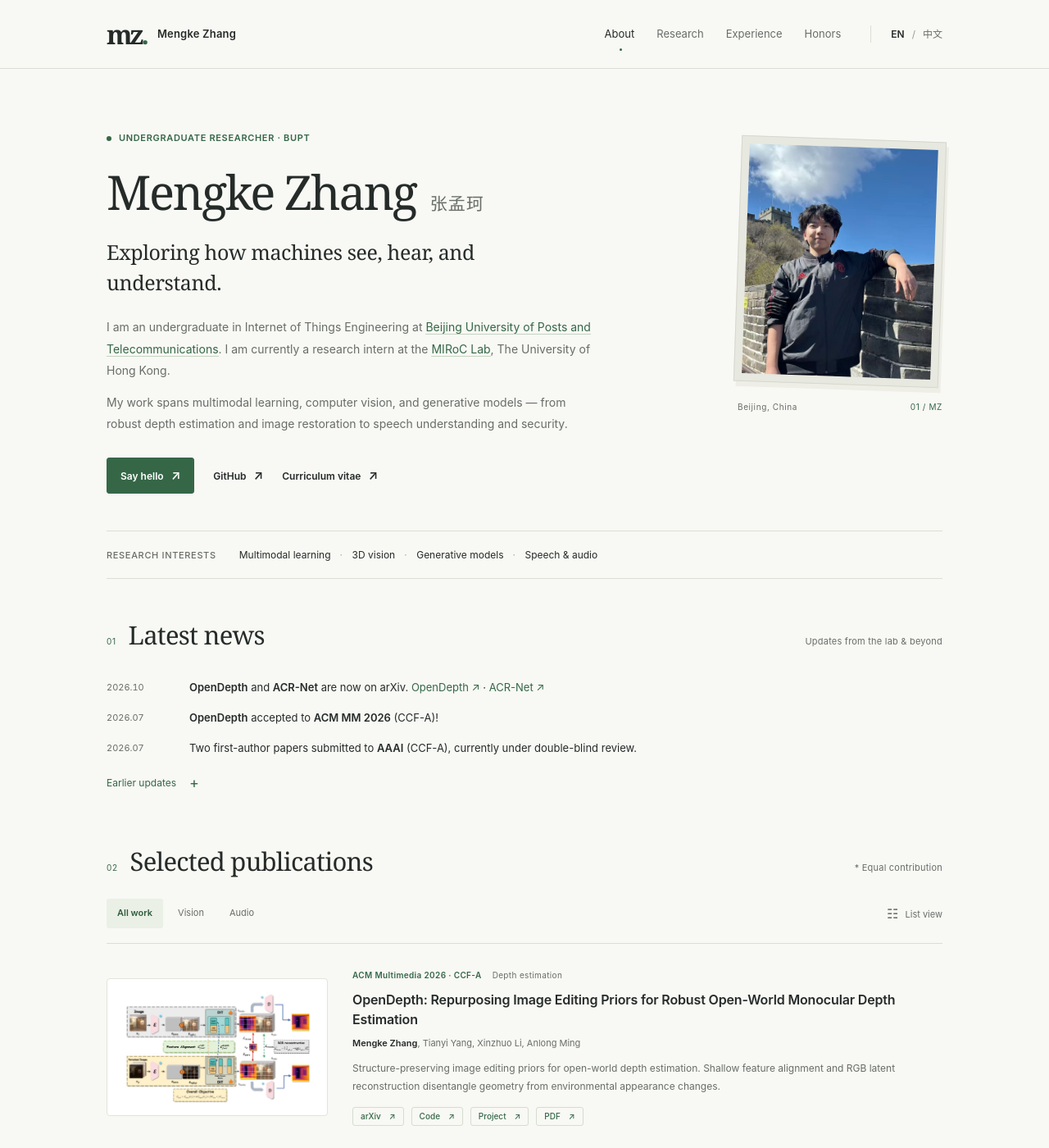
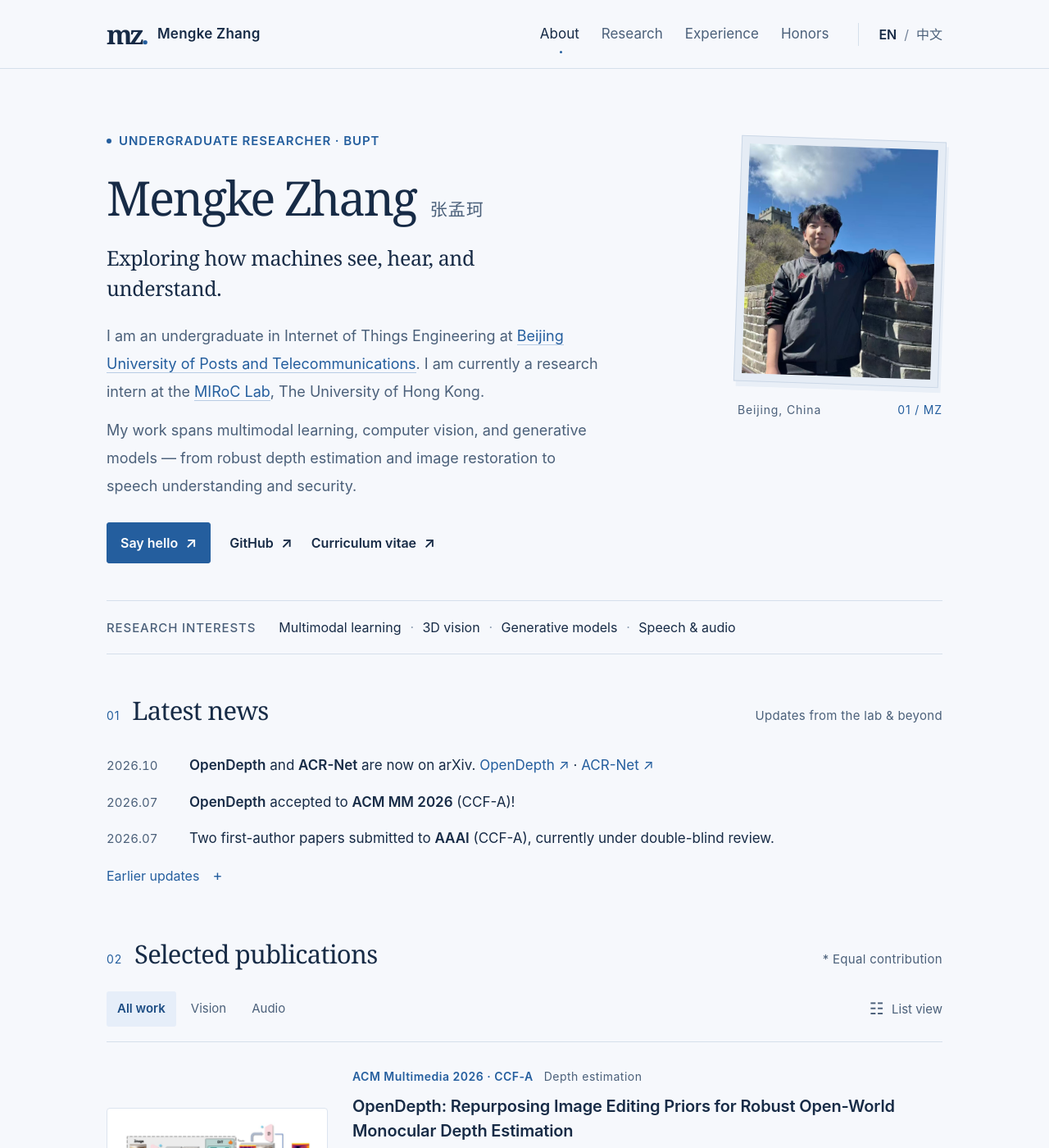
Before and after one commit to zmkshakespar/zmkshakespar.github.io, a Jekyll site: the page built from _pages/about.md, in a window 1280 px wide and 1400 px high. Shown: the whole window at 82% size. Built offline with Jekyll 4.4.1, drawn with Linux system fonts in a browser that asks for light colours.

Commit message:
Improve readability, switch to blue palette and replace favicon

```diff
--- a/_layouts/academic.html
+++ b/_layouts/academic.html
@@ -7,7 +7,7 @@
   <meta name="viewport" content="width=device-width, initial-scale=1">
   <title>{{ ui.name }} · {{ ui.page_title }}</title>
   <meta name="description" content="{{ ui.description | escape }}">
-  <meta name="theme-color" content="#f8f8f4">
+  <meta name="theme-color" content="#f6f8fc">
   <link rel="canonical" href="{{ page.url | absolute_url }}">
   <link rel="alternate" hreflang="en" href="{{ '/' | absolute_url }}">
   <link rel="alternate" hreflang="zh-CN" href="{{ '/zh/' | absolute_url }}">
@@ -16,8 +16,11 @@
   <meta property="og:description" content="{{ ui.description | escape }}">
   <meta property="og:url" content="{{ page.url | absolute_url }}">
   <meta property="og:image" content="{{ '/images/profile.png' | absolute_url }}">
-  <link rel="icon" href="{{ '/images/favicon.ico' | relative_url }}">
-  <link rel="stylesheet" href="{{ '/assets/css/academic.css' | relative_url }}">
+  <link rel="icon" href="{{ '/images/favicon.ico' | relative_url }}?v=mz-blue-2" sizes="16x16 32x32 48x48 64x64">
+  <link rel="icon" type="image/svg+xml" href="{{ '/images/favicon.svg' | relative_url }}?v=mz-blue-2" sizes="any">
+  <link rel="apple-touch-icon" sizes="180x180" href="{{ '/images/apple-touch-icon.png' | relative_url }}?v=mz-blue-2">
+  <link rel="manifest" href="{{ '/images/manifest.json' | relative_url }}?v=mz-blue-2">
+  <link rel="stylesheet" href="{{ '/assets/css/academic.css' | relative_url }}?v=blue-readable-2">
   <script src="{{ '/assets/js/academic.js' | relative_url }}" defer></script>
 </head>
 <body>
--- a/assets/css/academic.css
+++ b/assets/css/academic.css
@@ -1,11 +1,11 @@
 /* A lightweight, editorial academic homepage. No framework or webfont required. */
 :root {
-  --paper:#f8f8f4;
-  --ink:#252b29;
-  --muted:#686e68;
-  --accent:#356747;
-  --accent-light:#eaf0e6;
-  --line:#dcded5;
+  --paper:#f6f8fc;
+  --ink:#172b46;
+  --muted:#4b607a;
+  --accent:#245e9e;
+  --accent-light:#e6eef9;
+  --line:#d5dfeb;
   --serif:Georgia,'Times New Roman','Noto Serif SC',SimSun,serif;
   --sans:Inter,-apple-system,BlinkMacSystemFont,'Segoe UI','Microsoft YaHei',sans-serif;
 }
@@ -21,7 +21,7 @@ body {
   background:var(--paper);
   color:var(--ink);
   font-family:var(--sans);
-  font-size:15px;
+  font-size:18px;
   line-height:1.75;
   -webkit-font-smoothing:antialiased;
 }
@@ -55,7 +55,7 @@ button:focus-visible {
   display:none!important;
 }
 ::selection {
-  background:#dce8d3;
+  background:#d6e6fc;
 }
 h1,h2,h3,p,figure {
   margin:0;
@@ -65,7 +65,7 @@ h1,h2 {
   font-weight:400;
 }
 h3 {
-  font-size:16px;
+  font-size:20px;
   line-height:1.5;
   font-weight:600;
 }
@@ -83,7 +83,7 @@ strong {
   position:sticky;
   top:0;
   z-index:10;
-  background:rgba(248,248,244,.96);
+  background:rgba(246,248,252,.96);
   backdrop-filter:blur(14px);
 }
 .header-inner {
@@ -113,7 +113,7 @@ strong {
   color:var(--accent);
 }
 .wordmark-name {
-  font-size:13px;
+  font-size:17px;
   font-weight:600;
   letter-spacing:.015em;
 }
@@ -122,7 +122,7 @@ strong {
   gap:27px;
   align-items:center;
   margin-left:auto;
-  font-size:13px;
+  font-size:17px;
 }
 .main-nav a {
   color:var(--muted);
@@ -147,8 +147,8 @@ strong {
   align-items:center;
   border-left:1px solid var(--line);
   padding-left:24px;
-  font-size:12px;
-  color:#999;
+  font-size:16px;
+  color:#718198;
 }
 .language-switch a {
   color:var(--muted);
@@ -165,7 +165,7 @@ strong {
   align-items:start;
 }
 .eyebrow,.small-label,.section-aside,.section-number,.experience-date,.paper-meta,.award-date,.profile figcaption,.site-footer {
-  font-size:11px;
+  font-size:15px;
   letter-spacing:.06em;
 }
 .eyebrow {
@@ -209,7 +209,7 @@ strong {
 .biography {
   margin-top:22px;
   color:var(--muted);
-  font-size:14px;
+  font-size:18px;
   line-height:1.9;
   max-width:600px;
 }
@@ -217,14 +217,15 @@ strong {
   margin-top:12px;
 }
 .biography a {
-  border-bottom:1px solid #c6d4c2;
+  border-bottom:1px solid #b8cce4;
 }
 .contact-links {
   display:flex;
+  flex-wrap:wrap;
   gap:23px;
   align-items:center;
   margin-top:27px;
-  font-size:12px;
+  font-size:16px;
   font-weight:600;
 }
 .contact-links>a {
@@ -241,22 +242,22 @@ strong {
   border-radius:3px;
 }
 .contact-links .primary-link:hover {
-  background:#244e33;
+  background:#183a63;
   text-decoration:none;
 }
 .contact-links>a>span {
-  font-size:15px;
+  font-size:18px;
 }
 .profile {
   padding-top:10px;
 }
 .portrait-frame {
   position:relative;
-  background:#e7e8df;
+  background:#e5ecf5;
   padding:9px;
   transform:rotate(2deg);
-  border:1px solid #d6d8ce;
-  box-shadow:3px 6px 0 #eeeee6;
+  border:1px solid #ccd8e7;
+  box-shadow:3px 6px 0 #e9eff7;
 }
 .portrait-frame img {
   width:100%;
@@ -270,7 +271,7 @@ strong {
   justify-content:space-between;
   gap:8px;
   margin-top:19px;
-  font-size:10px;
+  font-size:14px;
   color:var(--muted);
 }
 .portrait-coordinate {
@@ -299,7 +300,7 @@ strong {
   flex-wrap:wrap;
   margin:0;
   padding:0;
-  font-size:12px;
+  font-size:16px;
 }
 .research-interests li {
   position:relative;
@@ -308,7 +309,7 @@ strong {
   content:'·';
   position:absolute;
   left:-15px;
-  color:#a3a99f;
+  color:#8a9bb0;
 }
 .section-heading {
   display:flex;
@@ -324,7 +325,7 @@ strong {
 }
 .section-number {
   color:var(--accent);
-  font-size:10px;
+  font-size:14px;
   font-family:var(--sans);
 }
 .section-heading h2 {
@@ -349,12 +350,12 @@ strong {
   grid-template-columns:85px 1fr;
   gap:16px;
   padding:7px 0;
-  font-size:13px;
+  font-size:17px;
   line-height:1.8;
 }
 .news-list time {
   color:var(--muted);
-  font-size:11px;
+  font-size:15px;
   font-variant-numeric:tabular-nums;
   padding-top:2px;
 }
@@ -367,7 +368,7 @@ strong {
 .past-news summary,.honors-details summary {
   cursor:pointer;
   list-style:none;
-  font-size:12px;
+  font-size:16px;
   color:var(--accent);
   display:flex;
   gap:16px;
@@ -407,23 +408,23 @@ strong {
   background:transparent;
   color:var(--muted);
   padding:5px 13px;
-  font-size:11px;
+  font-size:15px;
   border-radius:3px;
 }
 .filters button:hover {
   color:var(--accent);
-  background:#eef1e9;
+  background:#edf3fc;
 }
 .filters button.is-active {
   background:var(--accent-light);
-  color:#2e5c3d;
+  color:#1d4d84;
   font-weight:600;
 }
 .view-toggle {
   border:0;
   color:var(--muted);
   background:transparent;
-  font-size:11px;
+  font-size:15px;
   white-space:nowrap;
   padding:4px 0 4px 10px;
 }
@@ -431,12 +432,13 @@ strong {
   color:var(--accent);
 }
 .view-toggle>span:first-child {
-  font-size:16px;
+  font-size:20px;
   vertical-align:-1px;
   margin-right:5px;
 }
 .publication {
   display:grid;
+  min-width:0;
   grid-template-columns:270px 1fr;
   gap:30px;
   padding:30px 0;
@@ -444,7 +446,7 @@ strong {
 }
 .publication-image {
   background:#fff;
-  border:1px solid #e3e4dc;
+  border:1px solid #dce4ef;
   border-radius:4px;
   overflow:hidden;
   display:flex;
@@ -456,7 +458,7 @@ strong {
   transition:border-color .2s,transform .2s;
 }
 .publication-image:hover {
-  border-color:#93a88b;
+  border-color:#87a9d0;
   transform:translateY(-2px);
 }
 .publication-image img {
@@ -470,7 +472,7 @@ strong {
   align-items:center;
   flex-wrap:wrap;
   margin-bottom:9px;
-  font-size:10px;
+  font-size:14px;
   letter-spacing:.035em;
 }
 .venue {
@@ -481,7 +483,7 @@ strong {
   color:var(--muted);
 }
 .publication h3 {
-  font-size:16px;
+  font-size:20px;
   line-height:1.5;
   letter-spacing:-.15px;
 }
@@ -490,7 +492,7 @@ strong {
 }
 .authors {
   color:var(--muted);
-  font-size:11px;
+  font-size:15px;
   margin-top:8px;
   line-height:1.75;
 }
@@ -499,7 +501,7 @@ strong {
   font-weight:600;
 }
 .paper-description {
-  font-size:12px;
+  font-size:16px;
   line-height:1.8;
   color:var(--muted);
   margin-top:10px;
@@ -514,16 +516,16 @@ strong {
   display:flex;
   gap:10px;
   align-items:center;
-  border:1px solid #d5ddcf;
+  border:1px solid #bfd0e5;
   border-radius:3px;
   padding:2px 9px;
-  font-size:10px;
+  font-size:14px;
   color:var(--accent);
   font-weight:500;
 }
 .paper-links>a:hover {
   background:var(--accent-light);
-  border-color:#aabda0;
+  border-color:#8caed4;
   text-decoration:none;
 }
 .publication-list.is-compact .publication {
@@ -534,6 +536,7 @@ strong {
   display:none;
 }
 .publication-list.is-compact .publication-body {
+  min-width:0;
   position:relative;
 }
 .publication-list.is-compact .publication h3 {
@@ -541,17 +544,17 @@ strong {
 }
 .review-note {
   display:grid;
-  grid-template-columns:100px 1fr;
+  grid-template-columns:120px 1fr;
   gap:16px;
   padding:20px 0;
   border-bottom:1px solid var(--line);
 }
 .review-note .small-label {
-  font-size:10px;
+  font-size:14px;
   padding-top:3px;
 }
 .review-note p {
-  font-size:12px;
+  font-size:16px;
   color:var(--muted);
   line-height:1.85;
 }
@@ -567,7 +570,7 @@ strong {
 }
 .experience-date {
   color:var(--muted);
-  font-size:10px;
+  font-size:14px;
   letter-spacing:0;
   padding-top:3px;
   font-variant-numeric:tabular-nums;
@@ -580,7 +583,7 @@ strong {
   align-items:center;
   justify-content:center;
   background:#fff;
-  border:1px solid #e7e7df;
+  border:1px solid #dce5f0;
   border-radius:5px;
 }
 .institution-logo img {
@@ -589,14 +592,14 @@ strong {
   object-fit:contain;
 }
 .experience-content h3 {
-  font-size:14px;
+  font-size:18px;
 }
 .experience-role {
-  font-size:12px;
+  font-size:16px;
   margin-top:4px;
 }
 .experience-description {
-  font-size:12px;
+  font-size:16px;
   color:var(--muted);
   line-height:1.8;
   margin-top:6px;
@@ -610,12 +613,12 @@ strong {
   padding-top:24px;
 }
 .skills-list dt {
-  font-size:12px;
+  font-size:16px;
   font-weight:600;
   margin-bottom:5px;
 }
 .skills-list dd {
-  font-size:12px;
+  font-size:16px;
   line-height:1.9;
   color:var(--muted);
   margin:0;
@@ -631,23 +634,23 @@ strong {
   border-top:1px solid var(--line);
 }
 .award-date {
-  font-size:10px;
+  font-size:14px;
   color:var(--muted);
   padding-top:3px;
   letter-spacing:0;
 }
 .award h3 {
-  font-size:13px;
+  font-size:17px;
   font-weight:500;
 }
 .award p {
-  font-size:11px;
+  font-size:15px;
   color:var(--muted);
   margin-top:3px;
 }
 .award p a {
   margin-left:12px;
-  font-size:10px;
+  font-size:14px;
 }
 .honors-details {
   margin-top:22px;
@@ -659,13 +662,13 @@ strong {
   margin-top:23px;
 }
 .honor-gallery>a {
-  font-size:11px;
+  font-size:15px;
   color:var(--muted);
   line-height:1.6;
 }
 .honor-gallery>a>div {
   height:150px;
-  background:#eeefe7;
+  background:#e9eff7;
   padding:10px;
   border:1px solid var(--line);
   margin-bottom:10px;
@@ -694,12 +697,12 @@ strong {
   letter-spacing:-.5px;
 }
 .contact-section p:not(.eyebrow) {
-  font-size:12px;
+  font-size:16px;
   color:var(--muted);
   margin-top:8px;
 }
 .contact-section>a {
-  font-size:12px;
+  font-size:16px;
   white-space:nowrap;
 }
 .contact-section>a>span {
@@ -712,7 +715,7 @@ strong {
   gap:15px;
   padding-top:24px;
   padding-bottom:30px;
-  font-size:10px;
+  font-size:14px;
   color:var(--muted);
   letter-spacing:.01em;
 }
@@ -842,7 +845,7 @@ html[lang=zh-CN] .hero h1 .name-secondary {
   }
   .wordmark-name {
     display:inline;
-    font-size:12px;
+    font-size:16px;
   }
   .language-switch {
     margin-left:auto;
@@ -853,8 +856,8 @@ html[lang=zh-CN] .hero h1 .name-secondary {
     order:3;
     width:100%;
     justify-content:space-between;
-    gap:12px;
-    font-size:11px;
+    gap:8px;
+    font-size:14px;
   }
   .main-nav a.active::after {
     bottom:-5px;
@@ -869,7 +872,7 @@ html[lang=zh-CN] .hero h1 .name-secondary {
   }
   .hero .eyebrow {
     grid-column:1/-1;
-    font-size:9px;
+    font-size:13px;
     letter-spacing:.04em;
     margin-bottom:20px;
   }
@@ -902,7 +905,7 @@ html[lang=zh-CN] .hero h1 .name-secondary {
     height:128px;
   }
   .profile figcaption {
-    font-size:8px;
+    font-size:12px;
     line-height:1.5;
     margin-top:12px;
     letter-spacing:0;
@@ -921,13 +924,13 @@ html[lang=zh-CN] .hero h1 .name-secondary {
   .biography {
     grid-column:1/-1;
     margin-top:18px;
-    font-size:13px;
+    font-size:17px;
   }
   .contact-links {
     grid-column:1/-1;
     margin-top:22px;
-    gap:22px;
-    font-size:11px;
+    gap:14px 20px;
+    font-size:15px;
   }
   .research-interests {
     margin-top:31px;
@@ -936,12 +939,12 @@ html[lang=zh-CN] .hero h1 .name-secondary {
   }
   .research-interests .small-label {
     display:block;
-    font-size:9px;
+    font-size:13px;
     margin-bottom:8px;
   }
   .research-interests ul {
     gap:6px 20px;
-    font-size:10px;
+    font-size:14px;
   }
   .research-interests li+li::before {
     left:-12px;
@@ -957,12 +960,12 @@ html[lang=zh-CN] .hero h1 .name-secondary {
     gap:10px;
   }
   .section-aside {
-    font-size:9px;
+    font-size:13px;
     letter-spacing:0;
     text-align:right;
   }
   .section-number {
-    font-size:9px;
+    font-size:13px;
   }
   .news-section {
     padding-top:34px;
@@ -970,14 +973,14 @@ html[lang=zh-CN] .hero h1 .name-secondary {
   .news-list li {
     grid-template-columns:60px 1fr;
     gap:10px;
-    font-size:12px;
+    font-size:16px;
     padding:7px 0;
   }
   .news-list time {
-    font-size:10px;
+    font-size:14px;
   }
   .past-news summary {
-    font-size:11px;
+    font-size:15px;
   }
   .publications-section,.experience-section,.skills-section,.honors-section {
     padding-top:43px;
@@ -989,11 +992,11 @@ html[lang=zh-CN] .hero h1 .name-secondary {
     gap:1px;
   }
   .filters button {
-    font-size:10px;
+    font-size:14px;
     padding:5px 9px;
   }
   .view-toggle {
-    font-size:10px;
+    font-size:14px;
   }
   .publication {
     grid-template-columns:1fr;
@@ -1009,20 +1012,20 @@ html[lang=zh-CN] .hero h1 .name-secondary {
     height:180px;
   }
   .publication h3 {
+    font-size:20px;
+  }
+  .paper-description {
     font-size:16px;
   }
-  .paper-description {
-    font-size:12px;
-  }
   .authors {
-    font-size:11px;
+    font-size:15px;
   }
   .paper-meta {
-    font-size:9px;
+    font-size:13px;
     margin-bottom:8px;
   }
   .paper-links>a {
-    font-size:10px;
+    font-size:14px;
     padding:3px 10px;
   }
   .review-note {
@@ -1031,7 +1034,7 @@ html[lang=zh-CN] .hero h1 .name-secondary {
     padding:18px 0;
   }
   .review-note p {
-    font-size:11px;
+    font-size:15px;
   }
   .experience-item {
     grid-template-columns:34px 1fr;
@@ -1041,7 +1044,7 @@ html[lang=zh-CN] .hero h1 .name-secondary {
   .experience-date {
     grid-column:2;
     grid-row:auto;
-    font-size:10px;
+    font-size:14px;
     padding:0;
   }
   .institution-logo {
@@ -1060,30 +1063,30 @@ html[lang=zh-CN] .hero h1 .name-secondary {
     grid-column:2;
   }
   .experience-content h3 {
-    font-size:13px;
+    font-size:17px;
   }
   .experience-role,.experience-description {
-    font-size:11px;
+    font-size:15px;
   }
   .skills-list {
     grid-template-columns:1fr;
     gap:20px;
   }
   .skills-list dt,.skills-list dd {
-    font-size:11px;
+    font-size:15px;
   }
   .award {
     grid-template-columns:60px 1fr;
     gap:10px;
   }
   .award h3 {
-    font-size:12px;
+    font-size:16px;
   }
   .award p {
-    font-size:10px;
+    font-size:14px;
   }
   .award-date {
-    font-size:9px;
+    font-size:12px;
   }
   .award p a {
     margin-left:6px;
@@ -1102,7 +1105,7 @@ html[lang=zh-CN] .hero h1 .name-secondary {
     padding:27px 0;
   }
   .contact-section .eyebrow {
-    font-size:10px;
+    font-size:14px;
   }
   .contact-section h2 {
     font-size:28px;
@@ -1110,11 +1113,11 @@ html[lang=zh-CN] .hero h1 .name-secondary {
   .contact-section>a {
     display:inline-block;
     margin-top:22px;
-    font-size:12px;
+    font-size:16px;
   }
   .site-footer {
     flex-wrap:wrap;
-    font-size:9px;
+    font-size:13px;
     padding-top:20px;
     padding-bottom:22px;
     gap:8px;
@@ -1124,7 +1127,7 @@ html[lang=zh-CN] .hero h1 .name-secondary {
     width:100%;
   }
   html[lang=zh-CN] .hero h1 .name-secondary {
-    font-size:16px;
+    font-size:20px;
   }
   html[lang=zh-CN] .hero-statement {
     font-size:21px;
@@ -1144,7 +1147,7 @@ html[lang=zh-CN] .hero h1 .name-secondary {
   }
   body {
     background:white;
-    font-size:11px;
+    font-size:15px;
   }
   .site-main {
     max-width:none;
```
Also changed, not shown: README.md (+1 -1 lines), _includes/head/custom.html (+7 -17 lines), images/browserconfig.xml (+2 -5 lines), favicon.ico (added), images/apple-touch-icon.png (added), images/favicon.ico, images/favicon.svg (added), images/icon-192.png (added), images/icon-512.png (added), images/manifest.json.
